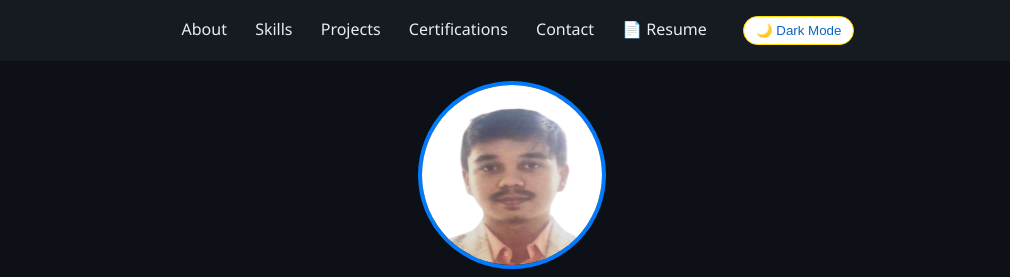
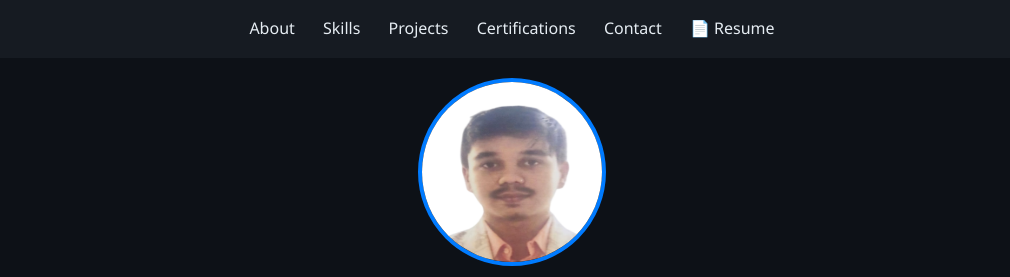
Before and after one commit to Rangin-tech/my-portfolio, a plain HTML site: page index.html in a window 1280 px wide. Shown: the top 277 px of the page, without its empty margins (128-1138 px from the left). Drawn offline with Linux system fonts and the light colour scheme.

Commit message:
Update index.html
Signed-off-by: Rangin-tech <berarangin@gmail.com>

```diff
--- a/index.html
+++ b/index.html
@@ -16,9 +16,6 @@
   <a href="#certifications">Certifications</a>
   <a href="#contact">Contact</a>
   <a href="CV.pdf" download> 📄 Resume</a>
-
-  <!-- Dark/Light Toggle -->
-  <button id="theme-toggle">🌙 Dark Mode</button>
 </nav>
 <div class="hero">
   <img src="rangin-image.png" alt="Rangin Bera" style="width:180px; height:180px; border-radius:50%; border:4px solid #007bff;">
```
